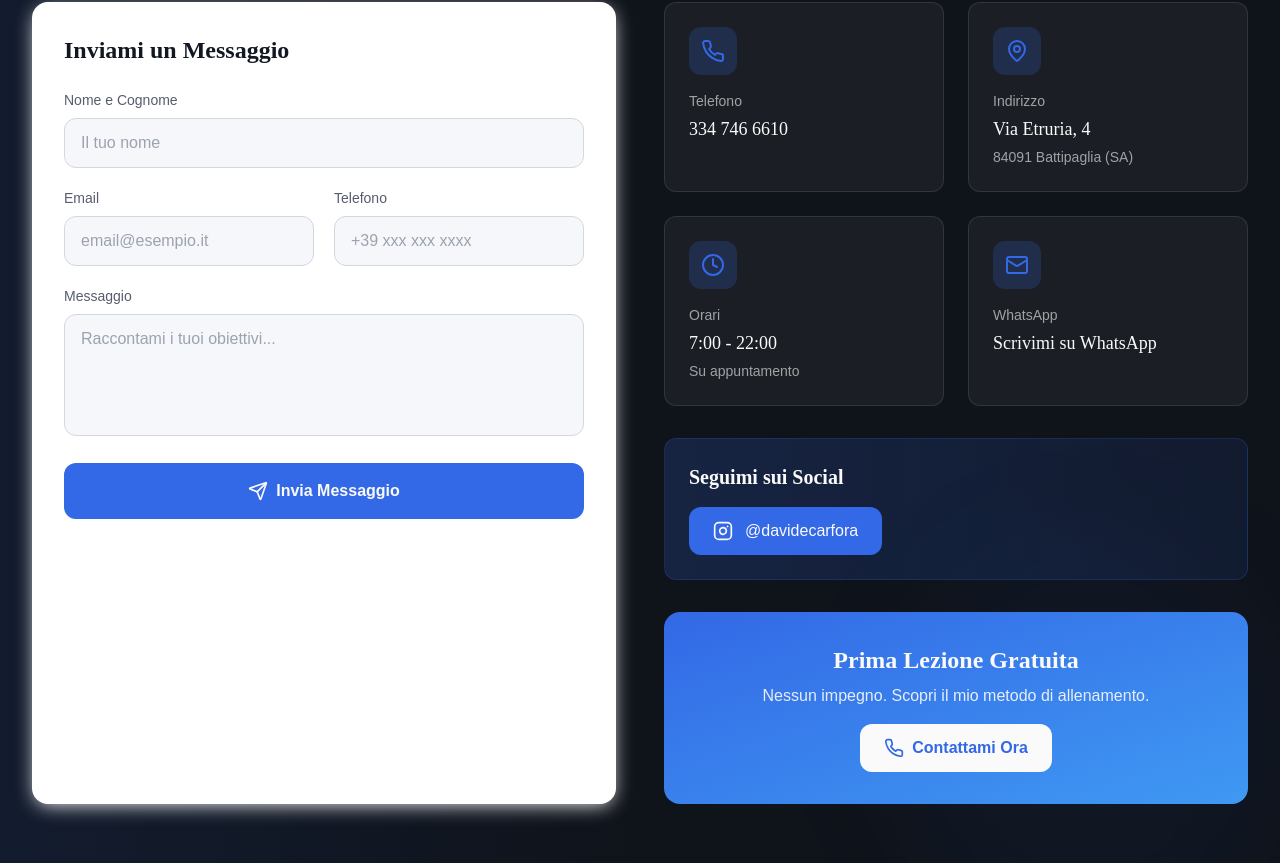
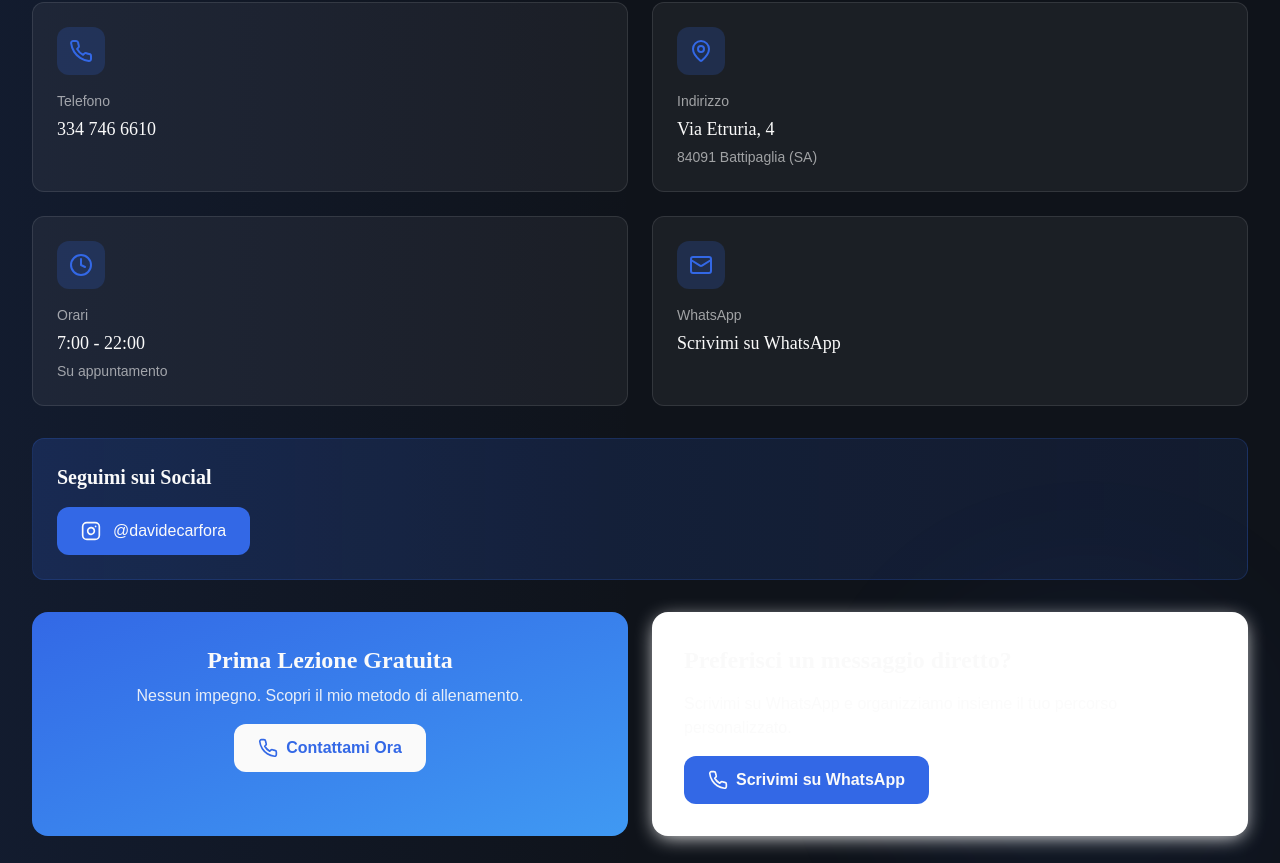
Before and after one commit to michelevassallo2208-lab/carfora_pt, a React (Vite) app: page / in a window 1280 px wide. Shown: the part 6157-7020 px from the top of the page. Built offline with nearby package versions, Linux system fonts and the light colour scheme.

Commit message:
Remove unused contact form

```diff
--- a/src/components/ContactSection.tsx
+++ b/src/components/ContactSection.tsx
@@ -1,24 +1,6 @@
-import { Phone, Mail, Clock, MapPin, Instagram, Send } from "lucide-react";
-import { useState } from "react";
-import { toast } from "@/hooks/use-toast";
+import { Phone, Mail, Clock, MapPin, Instagram } from "lucide-react";
 
 const ContactSection = () => {
-  const [formData, setFormData] = useState({
-    name: "",
-    email: "",
-    phone: "",
-    message: "",
-  });
-
-  const handleSubmit = (e: React.FormEvent) => {
-    e.preventDefault();
-    toast({
-      title: "Messaggio Inviato!",
-      description: "Ti risponderò il prima possibile.",
-    });
-    setFormData({ name: "", email: "", phone: "", message: "" });
-  };
-
   const contactInfo = [
     {
       icon: Phone,
@@ -69,77 +51,7 @@ const ContactSection = () => {
           </p>
         </div>
 
-        <div className="grid lg:grid-cols-2 gap-12">
-          {/* Contact Form */}
-          <div className="bg-card rounded-2xl p-8 shadow-card">
-            <h3 className="font-display text-2xl font-semibold text-foreground mb-6">
-              Inviami un Messaggio
-            </h3>
-            <form onSubmit={handleSubmit} className="space-y-5">
-              <div>
-                <label className="font-body text-sm text-muted-foreground block mb-2">
-                  Nome e Cognome
-                </label>
-                <input
-                  type="text"
-                  value={formData.name}
-                  onChange={(e) => setFormData({ ...formData, name: e.target.value })}
-                  required
-                  className="w-full px-4 py-3 rounded-lg border border-border bg-background font-body text-foreground focus:outline-none focus:ring-2 focus:ring-primary/50 transition-all duration-300"
-                  placeholder="Il tuo nome"
-                />
-              </div>
-              <div className="grid sm:grid-cols-2 gap-5">
-                <div>
-                  <label className="font-body text-sm text-muted-foreground block mb-2">
-                    Email
-                  </label>
-                  <input
-                    type="email"
-                    value={formData.email}
-                    onChange={(e) => setFormData({ ...formData, email: e.target.value })}
-                    required
-                    className="w-full px-4 py-3 rounded-lg border border-border bg-background font-body text-foreground focus:outline-none focus:ring-2 focus:ring-primary/50 transition-all duration-300"
-                    placeholder="email@esempio.it"
-                  />
-                </div>
-                <div>
-                  <label className="font-body text-sm text-muted-foreground block mb-2">
-                    Telefono
-                  </label>
-                  <input
-                    type="tel"
-                    value={formData.phone}
-                    onChange={(e) => setFormData({ ...formData, phone: e.target.value })}
-                    className="w-full px-4 py-3 rounded-lg border border-border bg-background font-body text-foreground focus:outline-none focus:ring-2 focus:ring-primary/50 transition-all duration-300"
-                    placeholder="+39 xxx xxx xxxx"
-                  />
-                </div>
-              </div>
-              <div>
-                <label className="font-body text-sm text-muted-foreground block mb-2">
-                  Messaggio
-                </label>
-                <textarea
-                  value={formData.message}
-                  onChange={(e) => setFormData({ ...formData, message: e.target.value })}
-                  required
-                  rows={4}
-                  className="w-full px-4 py-3 rounded-lg border border-border bg-background font-body text-foreground focus:outline-none focus:ring-2 focus:ring-primary/50 transition-all duration-300 resize-none"
-                  placeholder="Raccontami i tuoi obiettivi..."
-                />
-              </div>
-              <button
-                type="submit"
-                className="w-full py-4 bg-primary text-primary-foreground font-body font-semibold rounded-lg hover:bg-teal-light transition-all duration-300 flex items-center justify-center gap-2 hover:scale-[1.02]"
-              >
-                <Send className="w-5 h-5" />
-                Invia Messaggio
-              </button>
-            </form>
-          </div>
-
-          {/* Contact Info */}
+        <div className="grid gap-12">
           <div className="space-y-8">
             <div className="grid sm:grid-cols-2 gap-6">
               {contactInfo.map((info) => (
@@ -190,6 +102,7 @@ const ContactSection = () => {
               </a>
             </div>
 
+            <div className="grid lg:grid-cols-2 gap-6">
               {/* Free Trial CTA */}
               <div className="text-center p-8 rounded-2xl bg-gradient-to-br from-primary to-teal-light text-primary-foreground">
                 <h4 className="font-display text-2xl font-bold mb-2">
@@ -208,6 +121,22 @@ const ContactSection = () => {
                   Contattami Ora
                 </a>
               </div>
+              <div className="p-8 rounded-2xl bg-card text-primary-foreground shadow-card flex flex-col justify-center gap-4">
+                <h4 className="font-display text-2xl font-bold">Preferisci un messaggio diretto?</h4>
+                <p className="font-body text-primary-foreground/80">
+                  Scrivimi su WhatsApp e organizziamo insieme il tuo percorso personalizzato.
+                </p>
+                <a
+                  href="https://wa.me/393347466610"
+                  target="_blank"
+                  rel="noopener noreferrer"
+                  className="inline-flex items-center gap-2 px-6 py-3 bg-primary text-primary-foreground rounded-lg font-body font-semibold hover:bg-teal-light transition-transform duration-300 hover:scale-105 w-fit"
+                >
+                  <Phone className="w-5 h-5" />
+                  Scrivimi su WhatsApp
+                </a>
+              </div>
+            </div>
           </div>
         </div>
       </div>
```
Lines whose indentation alone changed are shown as unchanged.
